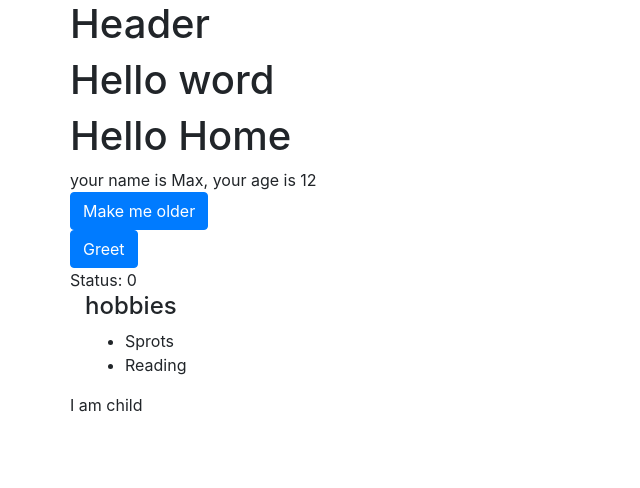
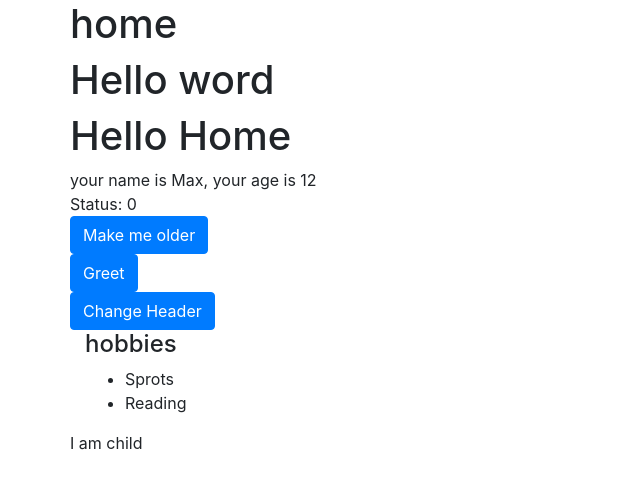
Before and after one commit to apktool/LearnReactJS, a React (Create React App) app in the folder rails365/chapter3/: page / in a window 1280 px wide. Shown: the top 488 px of the page, without its empty margins (0-640 px from the left). Built offline with nearby package versions, Linux system fonts and the light colour scheme.

Commit message:
Components pass values to brother components

```diff
--- a/rails365/chapter3/src/App.js
+++ b/rails365/chapter3/src/App.js
@@ -4,8 +4,21 @@
 import Home from './components/Home';
 
 class App extends Component {
+    constructor() {
+        super();
+        this.state = {
+            homeLink: "home"
+        }
+    }
+
     onGreet(age) {
         alert(age);
+    }
+
+    onChangeLinkName(newName) {
+        this.setState({
+            homeLink: newName
+        })
     }
 
     render() {
@@ -18,7 +31,7 @@
             <div className="container">
                 <div className="row">
                     <div className="col-xs-1 col-xs-offset-11">
-                        <Header/>
+                        <Header homeLink={this.state.homeLink}/>
                     </div>
                 </div>
                 <div className="row">
@@ -28,7 +41,8 @@
                 </div>
                 <div className="row">
                     <div className="col-xs-1 col-xs-offset-11">
-                        <Home name={"Max"} age={12} user={user} greet={this.onGreet}/>
+                        <Home name={"Max"} age={12} user={user} greet={this.onGreet}
+                              changeLink={this.onChangeLinkName.bind(this)}/>
                         <span>I am child</span>
                     </div>
                 </div>
--- a/rails365/chapter3/src/components/Header.js
+++ b/rails365/chapter3/src/components/Header.js
@@ -22,12 +22,12 @@
  * 1. 无须state，即不处理用户的输入，组件的所有数据都是依赖props传入的
  * 2. 不需要用到声明周期函数
  */
-const Header = () => {
+const Header = (props) => {
     return (
         <div className="container">
             <div className="row">
                 <div className="col-xs-1 col-xs-offset-11">
-                    <h1>Header</h1>
+                    <h1>{props.homeLink}</h1>
                 </div>
             </div>
         </div>
--- a/rails365/chapter3/src/components/Home.js
+++ b/rails365/chapter3/src/components/Home.js
@@ -6,7 +6,8 @@
         super(props);
         this.state = {
             age: props.age,
-            status: 0
+            status: 0,
+            homeLink: "Changed Link"
         };
         this.age = this.props.age;
     }
@@ -26,7 +27,11 @@
     }
 
     handleGreet() {
-        this.props.greet(this.state.age)
+        this.props.greet(this.state.age);
+    }
+
+    onChangeLink() {
+        this.props.changeLink(this.state.homeLink);
     }
 
     render() {
@@ -42,11 +47,13 @@
                     <div className="col-xs-1 col-xs-offset-11">
                         <h1>{content}</h1>
                         <div> your name is {this.props.name}, your age is {this.state.age}</div>
+                        <div>Status: {this.state.status}</div>
                         {/*<button onClick={this.onMakeOlder.bind(this)} className="btn btn-primary">Make me older</button>*/}
                         <button onClick={() => this.onMakeOlder()} className="btn btn-primary">Make me older</button>
                         <br/>
                         <button onClick={this.handleGreet.bind(this)} className="btn btn-primary">Greet</button>
-                        <div>Status: {this.state.status}</div>
+                        <br/>
+                        <button onClick={this.onChangeLink.bind(this)} className="btn btn-primary">Change Header</button>
                     </div>
                 </div>
                 <div className="SecondRow">
```
